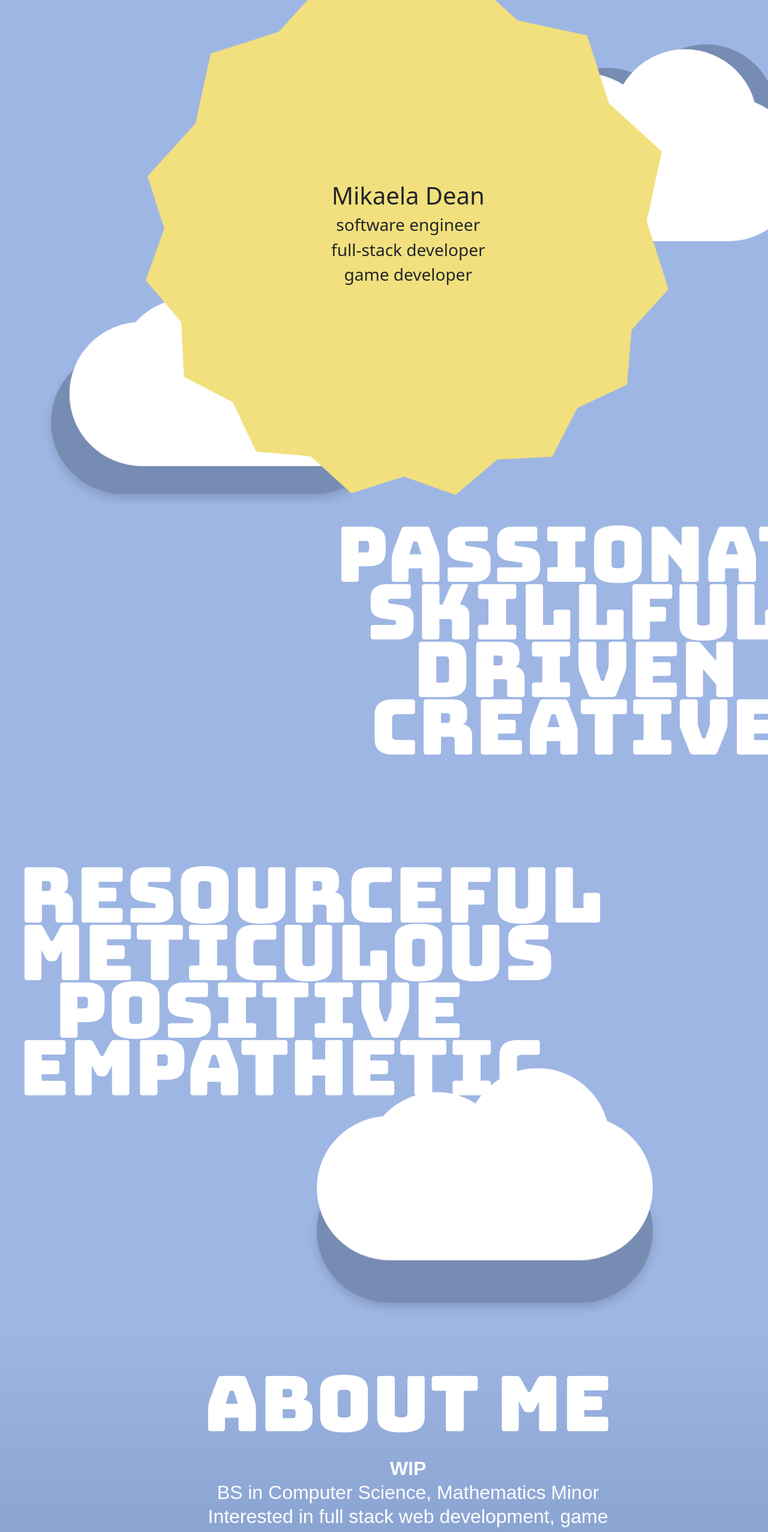
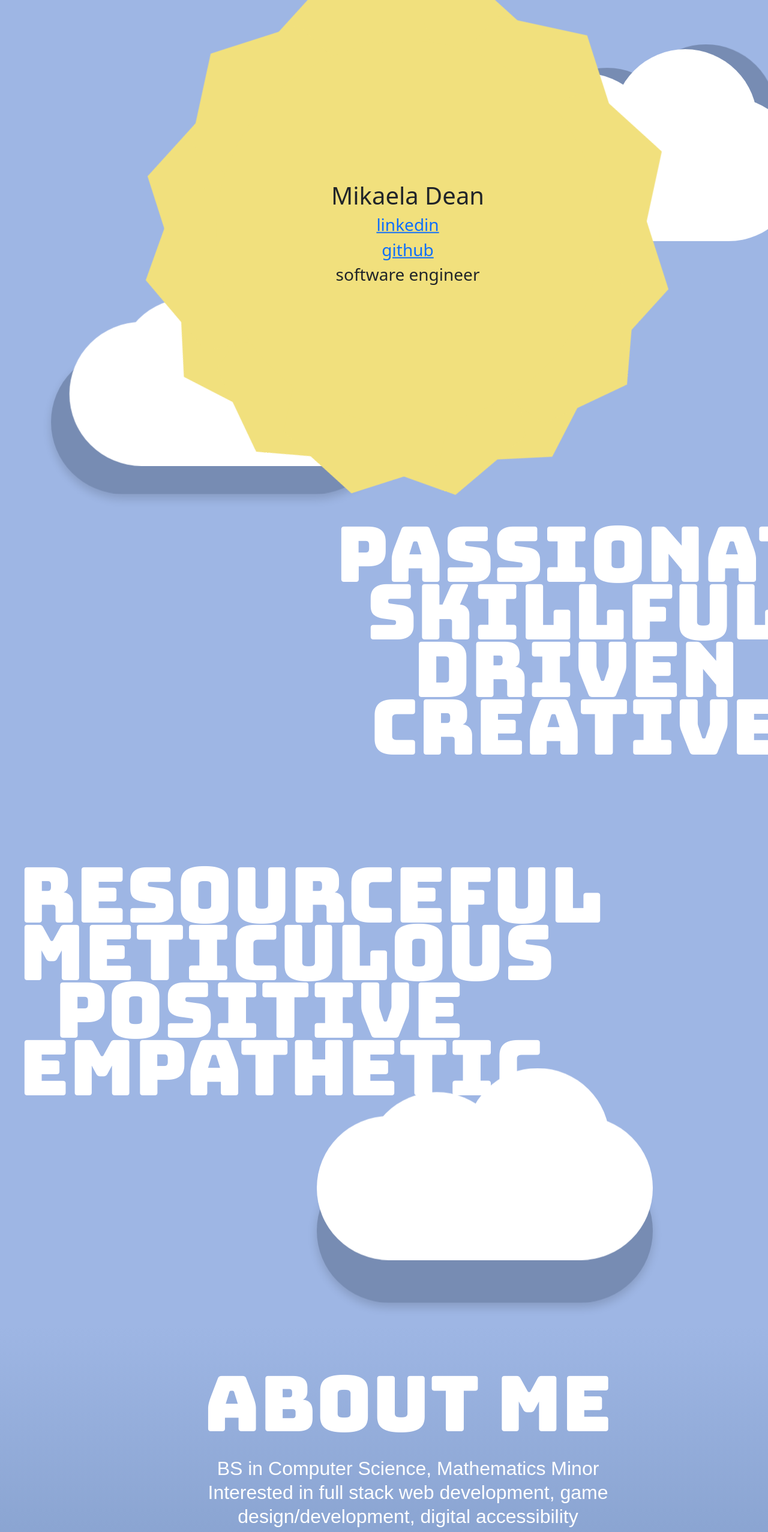
Before and after one commit to mikalooloo/mikalooloo.github.io, a React (Create React App) app in the folder mikaplugins/: page /#/ in a window 1280 px wide. Shown: the top 2554 px of the page at 60% size. Built offline with nearby package versions, Linux system fonts and the light colour scheme.

Commit message:
Added links to linkedin/github

```diff
--- a/mikaplugins/src/components/rl/rl-home.js
+++ b/mikaplugins/src/components/rl/rl-home.js
@@ -19,9 +19,9 @@ export default function RLHome(props) {
 
                     >
                         <h1>Mikaela Dean</h1>
+                        <h3><Link to={{ pathname: "https://www.linkedin.com/in/mikaela-dean/" }} target="_blank">linkedin</Link></h3>
+                        <h3><Link to={{ pathname: "https://github.com/mikalooloo" }} target="_blank">github</Link></h3>
                         <h3>software engineer</h3>
-                        <h3>full-stack developer</h3>
-                        <h3>game developer</h3>
                     </Parallax>
                 </div>
                 <div className="sun-waves"><li></li>
@@ -121,7 +121,6 @@ export default function RLHome(props) {
                     <div className="textBox" style={{ "margin": "0 auto", "marginTop": "10vh" }}>
                         ABOUT ME
                         <p style={{ "marginTop": "5vh" }}>
-                            <b>WIP</b><br />
                             BS in Computer Science, Mathematics Minor<br />
                             Interested in full stack web development, game design/development, digital accessibility<br />
                             Looking for employment opportunities<br />
```
